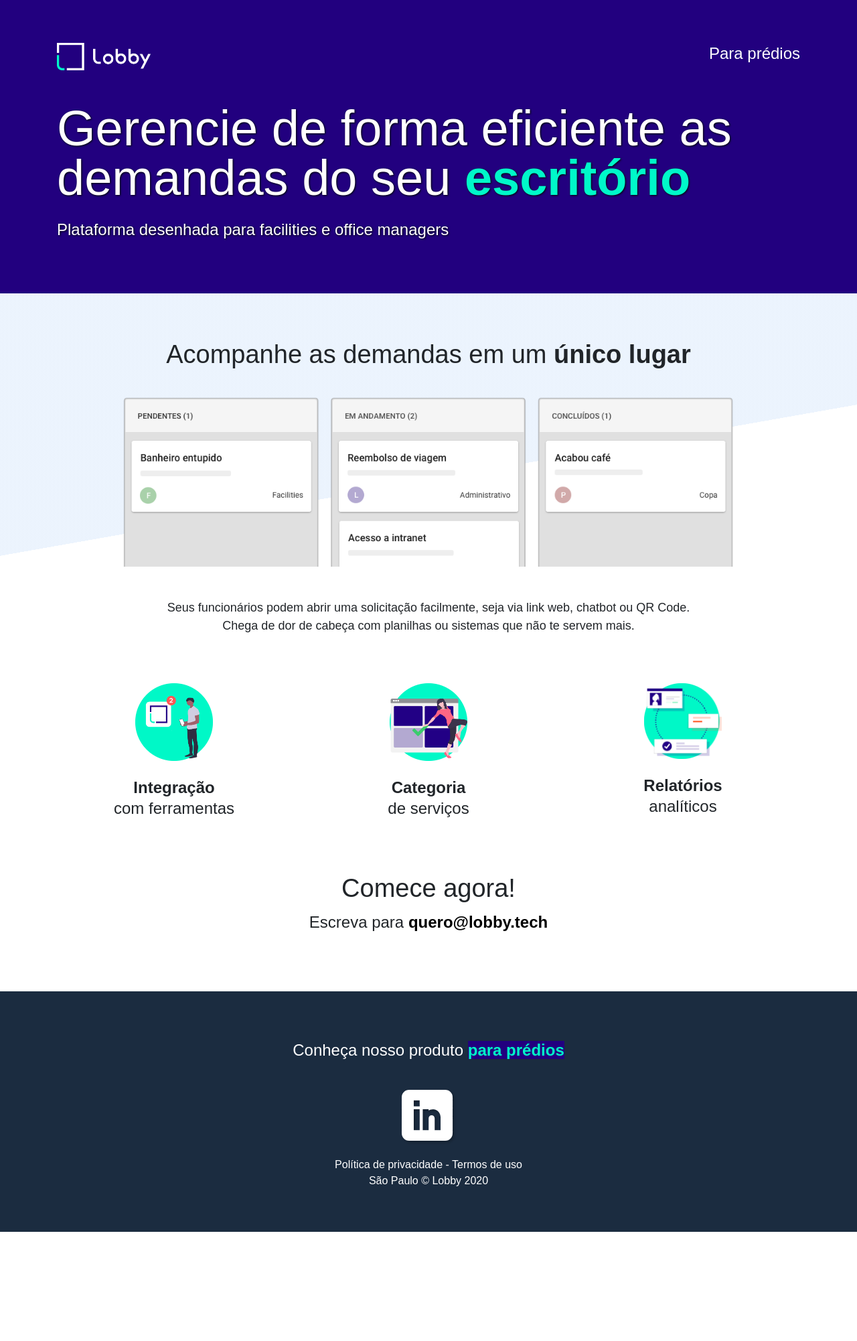
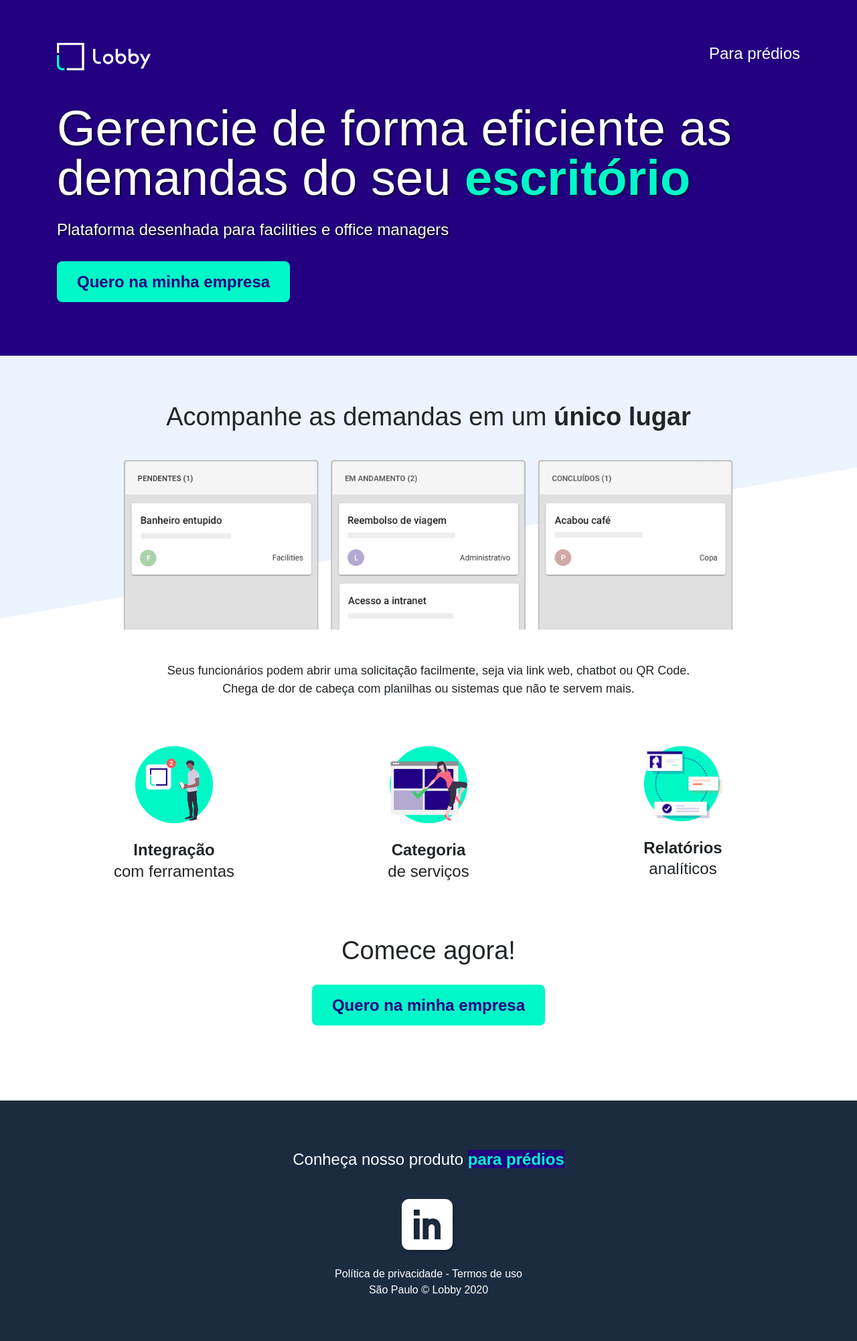
Before and after one commit to lobby-tech/lobby.tech, a Jekyll site: the page built from empresas.html, in a window 1280 px wide. Shown: the whole page at 67% size. Built offline with Jekyll 4.4.1, drawn with Linux system fonts in a browser that asks for light colours; before the commit the page ends 1839 px from its top, so only the background shows below that.

Commit message:
Updated text

```diff
--- a/_sass/modules/_btn.scss
+++ b/_sass/modules/_btn.scss
@@ -1,7 +1,12 @@
 .btn-main {
   display: inline-block;
   border-radius: 8px;
-  background-color: #22007F;
-  background-image: -webkit-linear-gradient(-17deg, #EC5855 25%, #22007F 25%);
+  background-color: #00F8C9;
+  /*background-image: -webkit-linear-gradient(-17deg, #EC5855 25%, #22007F 25%);*/
   padding: 15px 30px;
 }
+
+.btn-main,
+.btn-main:hover {
+  color: #22007F;
+}
--- a/empresas.html
+++ b/empresas.html
@@ -22,6 +22,11 @@ layout: default
               Plataforma desenhada para facilities e office managers
             </p>
           </h1>
+          <p class="pt-3 font--lg">
+            <a href="https://lobby.freshsales.io/web_forms/ea0c2abfad15d76e27a9a7dc907de4f7d27fd2931792c5cc6753d48103ead52c/form.html" class="btn-main">
+              <b>Quero na minha empresa</b>
+            </a>
+          </p>
         </div>
       </div>
     </div>
@@ -82,17 +87,16 @@ layout: default
     </div>
   </section>
 
-  <section class="pb-4">
+  <section class="pb-5">
     <div class="container">
       <div class="row pt-2 justify-content-center">
         <div class="col-lg-9 text-center">
-          <p class="pt-4 px-1 font--xl font-title">
+          <p class="pt-4 font--xl font-title">
             Comece agora!
           </p>
-          <p class="px-1 pb-5 font--lg font-title">
-            Escreva para
-            <a href="mailto:quero@lobby.tech" target="_blank">
-              <b>quero@lobby.tech</b>
+          <p class="pt-3 pb-5 font--lg">
+            <a href="https://lobby.freshsales.io/web_forms/ea0c2abfad15d76e27a9a7dc907de4f7d27fd2931792c5cc6753d48103ead52c/form.html" class="btn-main">
+              <b>Quero na minha empresa</b>
             </a>
           </p>
         </div>
```
Also changed, not shown: index.html (+9 -5 lines).
